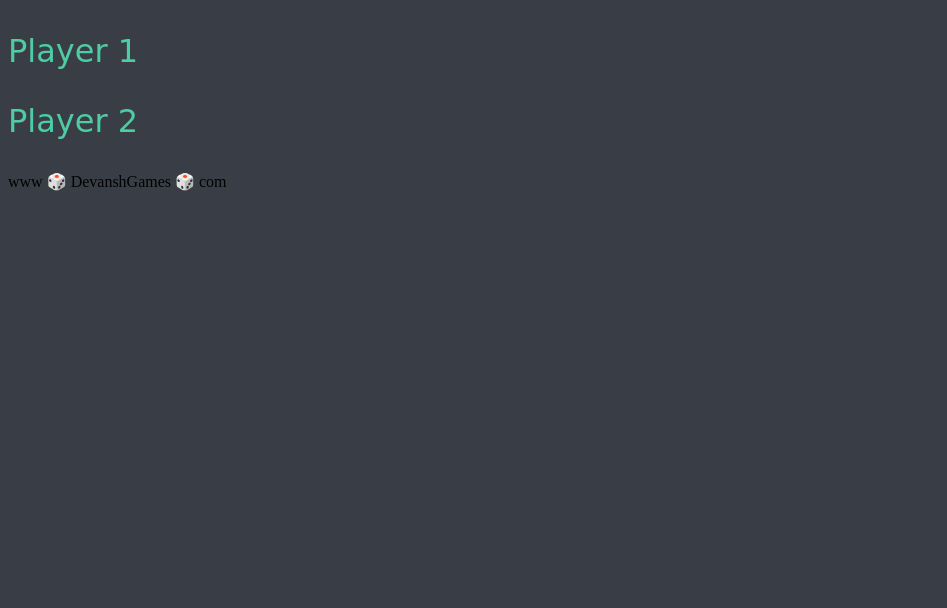
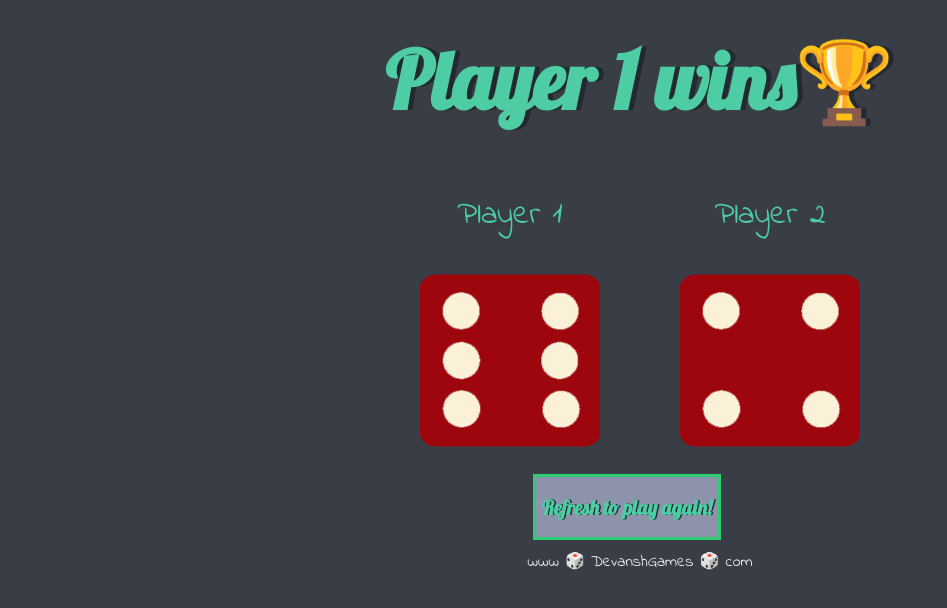
Before and after one commit to devanshpratapsingh/DiceGame, a plain HTML site: page index.html in a window 1280 px wide. Shown: the whole page, without its empty margins (0-947 px from the left). Drawn offline with Linux system fonts and the light colour scheme; files that its build step writes are made by us from their sources.

Commit message:
Added backed to the game and made the interface

```diff
--- a/css/styles.css
+++ b/css/styles.css
@@ -1,5 +1,32 @@
+.container {
+  width: 70%;
+  margin: auto;
+  text-align: center;
+}
+
+.dice {
+  text-align: center;
+  display: inline-block;
+
+}
+
 body {
   background-color: #393E46;
+}
+
+h1 {
+  margin: 30px;
+  font-family: 'Lobster', cursive;
+  text-shadow: 5px 0 #232931;
+  font-size: 5rem;
+  color: #4ECCA3;
+}
+
+h2{
+  font-family: 'Lobster', cursive;
+  color: #4ECCA3;
+  font-size: 20px;
+  text-shadow: 1.5px 0 #232931;
 }
 
 p {
@@ -7,3 +34,31 @@ p {
   color: #4ECCA3;
   font-family: 'Indie Flower', cursive;
 }
+
+img {
+  width: 70%;
+}
+
+footer {
+  margin-top: 10px;
+  color: #EEEEEE;
+  text-align: center;
+  font-family: 'Indie Flower', cursive;
+
+}
+
+.button{
+  text-align: center;
+  margin-left: 525px;
+  margin-top: 20px;
+  border: 3px solid #2ecc71;
+  background: #8d93ab;
+}
+
+.button:hover{
+  text-align: center;
+  margin-left: 525px;
+  margin-top: 20px;
+  border: 3px solid #2ecc71;
+  background: #7e8a97;
+}
--- a/index.html
+++ b/index.html
@@ -4,16 +4,30 @@
     <meta charset="utf-8">
     <title>Dicee</title>
     <link rel="stylesheet" href="styles.css">
+    <link href="https://fonts.googleapis.com/css?family=Indie+Flower|Lobster" rel="stylesheet">
+
   </head>
   <body>
 
+    <div class="container">
+      <h1>Refresh Me</h1>
 
+      <div class="dice">
         <p>Player 1</p>
+        <img class="img1" src="images\dice6.png">
+      </div>
 
+      <div class="dice">
         <p>Player 2</p>
+        <img class="img2" src="images\dice6.png">
+      </div>
+
+    </div>
+<button type="submit" class="button" onClick="refreshPage()"><h2>Refresh to play again!</h2></button>
+<script src="index.js" charset="utf-8"></script>
+  </body>
 
   <footer >
     www 🎲 DevanshGames 🎲 com
   </footer>
-  </body>
 </html>
--- /dev/null
+++ b/index.js
@@ -0,0 +1,30 @@
+var randomNumber1= Math.floor(Math.random()*6)+1;
+
+var randomDiceImage= "dice" + randomNumber1 + ".png";
+
+var randomImageSource= "images/" + randomDiceImage;
+
+var image1 = document.querySelectorAll("img")[0];
+
+image1.setAttribute("src", randomImageSource);
+
+var randomNumber2= Math.floor(Math.random()*6)+1;
+
+var randomImageSource2= "images/dice" + randomNumber2 +".png";
+
+document.querySelectorAll("img")[1].setAttribute("src", randomImageSource2);
+
+
+if(randomNumber1>randomNumber2){
+  document.querySelector("h1").innerHTML="Player 1 wins🏆";
+}
+else if(randomNumber1<randomNumber2){
+  document.querySelector("h1").innerHTML="🏆Player 2 wins";
+}
+else if(randomNumber1=randomNumber2){
+  document.querySelector("h1").innerHTML="Draw";
+}
+
+function refreshPage(){
+    window.location.reload();
+}
```
